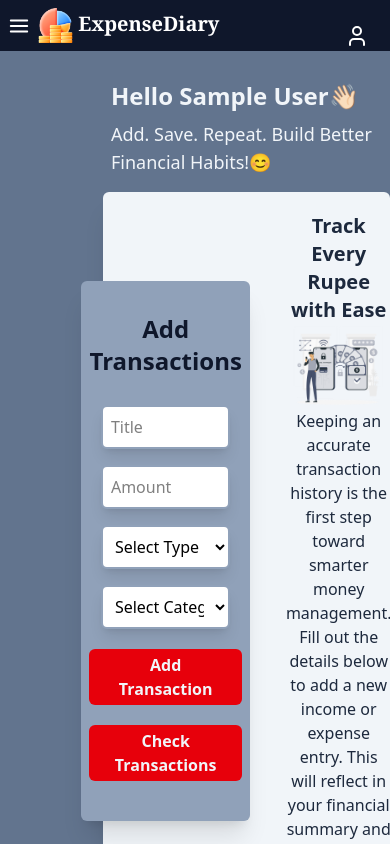
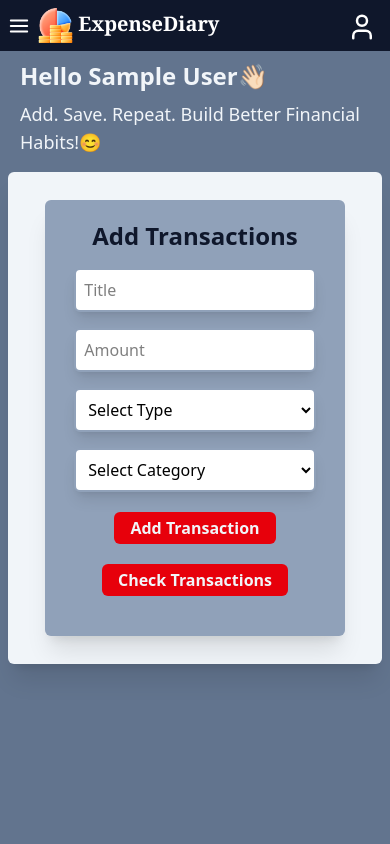
Before and after one commit to PurviMurkute/ExpenseTracker, a React (Vite) app in the folder client/: page /addtransactions in a window 390 px wide. Built offline with nearby package versions, Linux system fonts and the light colour scheme; sample sign-in values are in the browser's storage.

Commit message:
responsive website

```diff
--- a/client/src/components/Header.jsx
+++ b/client/src/components/Header.jsx
@@ -66,10 +66,11 @@ const Header = () => {
       }`}
     >
       <div className="flex flex-row">
-        <AlignJustify
+        {isDashboard? <AlignJustify
           className="inline w-[30px] mt-3.5 pe-2 cursor-pointer md:hidden"
           onClick={toggleNav}
-        />
+        /> : null}
+
         <Link to="/">
           <h1 className="font-bold text-xl md:text-3xl font-serif pt-2">
             <img
@@ -107,19 +108,19 @@ const Header = () => {
             <button onClick={toggleDrpdown}>
               <User
                 className={`${
-                  isDashboard ? "right-2" : "right-[20%"
-                } w-[50px] fixed top-6 cursor-pointer block`}
+                  isDashboard ? "right-2" : "right-2 md:right-[20%]"
+                } w-[40px] md:w-[55px] h-[30px] md:h-[35px] fixed md:top-5 cursor-pointer block`}
               />
             </button>
             {isDropdownOpen && (
-              <div className="flex flex-col justify-center absolute right-0 top-9 bg-slate-100 px-3 py-2 rounded-xl">
-                <Link to="/addtransactions">
-                  <button className="p-1 text-slate-800 text-md w-[170px] font-medium cursor-pointer rounded-xl block mx-auto hover:bg-slate-300">
-                    Add Transactions
+              <div className="flex flex-col justify-center absolute right-0 top-9 bg-slate-100 px-3 py-1 rounded-xl w-[120px]">
+                <Link >
+                  <button className="pb-1 text-slate-800 text-md  font-medium cursor-pointer px-5 rounded-xl block mx-auto hover:bg-slate-300">
+                    Profile
                   </button>
                 </Link>
                 <button
-                  className="p-1 text-slate-800 text-md w-[170px] font-medium cursor-pointer rounded-xl hover:bg-slate-300"
+                  className=" text-red-500 text-md font-medium cursor-pointer rounded-xl hover:bg-slate-300"
                   onClick={handleSignOut}
                 >
                   SignOut
--- a/client/src/components/Input.jsx
+++ b/client/src/components/Input.jsx
@@ -12,7 +12,7 @@ const Input = ({ type, placeholder, value, onChange }) => {
       placeholder={placeholder}
       value={value}
       onChange={onChange}
-      className={`${isTransactions? "w-[60%]": "w-[85%]"} bg-white p-2 my-4 border-2 border-slate-400 shadow-lg block mx-auto rounded-md focus:outline-none`}
+      className={`${isTransactions? "w-[82%] md:w-[60%]": "w-[85%]"} bg-white p-2 my-4 border-2 border-slate-400 shadow-lg block mx-auto rounded-md focus:outline-none`}
     />
   );
 };
--- a/client/src/views/AddTransaction.jsx
+++ b/client/src/views/AddTransaction.jsx
@@ -75,23 +75,23 @@ const AddTransaction = () => {
   return (
     <div className="min-h-screen bg-slate-500">
       <Header />
-      <div className="ms-[20%] fixed inset-0">
-        <div className="ms-[8%]">
-          <h1 className="mt-20 text-2xl font-bold text-slate-100 px-2 pb-2">
+      <div className="md:ms-[20%] fixed inset-0">
+        <div className="mx-3 md:ms-[8%]">
+          <h1 className="mt-15 md:mt-20 text-2xl font-bold text-slate-100 px-2 pb-2">
             Hello {userData.name}👋🏻
           </h1>
           <h3 className="text-lg font-medium text-slate-100 px-2 pb-4">
             Add. Save. Repeat. Build Better Financial Habits!😊
           </h3>
         </div>
-        <div className="md:w-[1050px] ms-[8%] p-5 flex justify-center items-center shadow-xl rounded-md bg-slate-100">
+        <div className="md:w-[1050px] md:ms-[8%] mx-2 p-5 flex justify-center items-center shadow-xl rounded-md bg-slate-100">
           <form
             onSubmit={(e) => {
               e.preventDefault();
             }}
-            className="w-[300px] md:w-[420px] bg-slate-400 py-5 px-2 shadow-xl my-2 me-4 rounded-md"
+            className="w-[300px] md:w-[420px] bg-slate-400 py-5 px-2 shadow-xl my-2 md:me-4 rounded-md"
           >
-            <h3 className="font-bold text-slate-900 py-3 text-2xl text-center">
+            <h3 className="font-bold text-slate-900 md:py-3 text-2xl text-center">
               Add Transactions
             </h3>
             <Input
@@ -155,7 +155,7 @@ const AddTransaction = () => {
               }}
             />
           </form>
-          <div className="w-[300px] md:w-[420px] px-5">
+          <div className="hidden md:block w-[420px] ps-15">
             <h3 className="text-xl font-bold text-center text-slate-800">
               Track Every Rupee with Ease
             </h3>
--- a/client/src/views/Dashboard.jsx
+++ b/client/src/views/Dashboard.jsx
@@ -197,16 +197,16 @@ const Dashboard = () => {
     <>
     <Header />
     {isLoaderOpen ? <Loader isLoading={isLoaderOpen} /> : (<div className="bg-slate-500 min-h-screen md:ms-[20%] px-5 py-2 overflow-y-auto">
-        <h1 className="mt-15 md:mt-20 text-2xl font-bold md:ms-5 text-slate-100 px-2 md:pb-2">
+        <h1 className="mt-15 md:mt-20 text-2xl font-bold md:ms-8 text-slate-100 px-2 md:pb-2">
           Hello {user.name}👋🏻
         </h1>
-        <h3 className={`${isDashboard? "text-lg md:text-xl font-medium md:ms-5 text-slate-100 px-2 pb-2" : "hidden"}`}>
+        <h3 className={`${isDashboard? "text-lg md:text-xl font-medium md:ms-8 text-slate-100 px-2 pb-2" : "hidden"}`}>
           Welcome to ExpenseDiary!😊
         </h3>
-        <h3 className={`${isTransactions? "text-lg md:text-xl font-medium md:ms-5 text-slate-100 px-2 pb-2" : "hidden"}`}>
+        <h3 className={`${isTransactions? "text-lg md:text-xl font-medium md:ms-8 text-slate-100 px-2 pb-2" : "hidden"}`}>
           Here are your Transactions!😊
         </h3>
-        <h3 className={`${isReports? "text-lg md:text-xl font-medium md:ms-5 text-slate-100 px-2 pb-2" : "hidden"}`}>
+        <h3 className={`${isReports? "text-lg md:text-xl font-medium md:ms-8 text-slate-100 px-2 pb-2" : "hidden"}`}>
           Here are your transactions reports!😊
         </h3>
 
@@ -249,9 +249,9 @@ const Dashboard = () => {
             </div>
             </div>
           </div>
-          <div className={`${isTransactions? "h-[520px] my-5 mx-2 md:mx-5 p-2 shadow-xl flex flex-col justify-center bg-slate-100 rounded-2xl": "hidden"}`}>
-            <div className="flex flex-row justify-between">
-            <h1 className="text-xl md:text-2xl font-bold text-slate-900 p-5">
+          <div className={`${isTransactions? "h-[520px] m-2 md:mx-5 p-2 shadow-xl flex flex-col justify-center bg-slate-100 rounded-2xl": "hidden"}`}>
+            <div className="flex flex-col md:flex-row justify-between">
+            <h1 className="text-xl md:text-2xl font-bold text-slate-900 px-5 py-2 md:p-5">
               Recent Transactions
             </h1>
             <Input type="text" placeholder="Search Transactions..." value={searchText} onChange={(e)=>{setSearchText(e.target.value.toLowerCase())}} />
@@ -278,13 +278,13 @@ const Dashboard = () => {
           </div>
         </div>
         <div className={`${isReports? "flex flex-col md:flex-row justify-center my-2 bg-slate-100 rounded-2xl md:mx-5 p-5": "hidden"}`}>
-          <div className="md:w-[560px] h-[350px] md:h-[450px] bg-slate-300 p-10 md:p-15 mx-2 md:me-10 my-5">
+          <div className="md:w-[560px] h-[400px] md:h-[450px] bg-slate-300 p-3 md:p-15 md:me-10 my-5">
             <h2 className="text-xl md:text-2xl font-bold text-slate-900 pb-2 md:ms-7">
               Summary Visualizations
             </h2>
             <Doughnut data={doughnutData} />
           </div>
-          <div className="md:w-[560px] h-[350px]  md:h-[450px] bg-slate-300 p-10 md:p-15 mx-2 my-5 overflow-y-auto">
+          <div className="hidden md:block w-[560px] h-[330px]  md:h-[450px] bg-slate-300 p-4 md:p-15 mx-2 my-5 overflow-y-auto">
             <h2 className="text-xl md:text-2xl font-bold text-slate-900 p-2 md:ms-7">
               Daily Transactions
             </h2>
```
